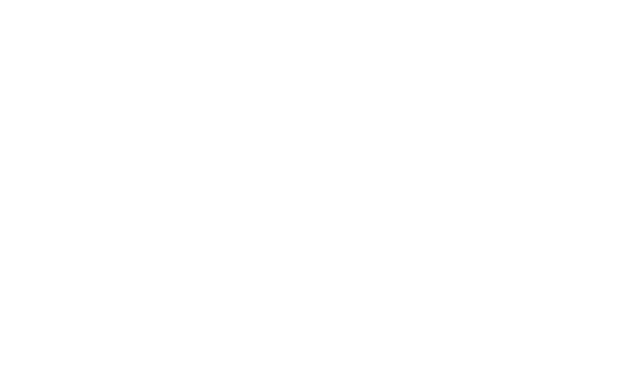
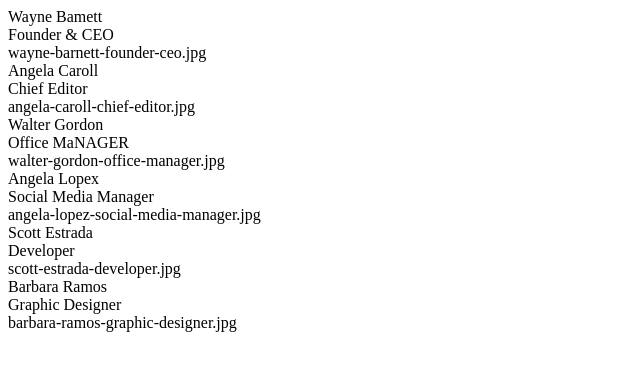
Before and after one commit to SebastianBuftea/js-our-team, a plain HTML site: page index.html in a window 1280 px wide. Shown: the whole page, without its empty margins (0-640 px from the left). Drawn offline with Linux system fonts and the light colour scheme.

Commit message:
[UPDATE] milestone 2

```diff
--- a/index.html
+++ b/index.html
@@ -7,6 +7,9 @@
     <title>Our teams</title>
 </head>
 <body>
+    <div id="info">
+
+    </div>
     <script type="text/javascript" src="./js/script.js"></script>
 </body>
 </html>
--- a/js/script.js
+++ b/js/script.js
@@ -31,11 +31,16 @@ let team=[
         foto:"barbara-ramos-graphic-designer.jpg"
     }
 ]
+let info= document.getElementById("info");
 
 // creao ul ciclo che mi legga tutti gli oggetti
 for (let i=0; i<team.length; i++){
+    let div = document.createElement("div")
+    let persona
     // creo un ciclo che per ogni oggetto mi legga i paramentri
     for (let key in team[i]) {
-        console.log(team[i][key]);
+        persona =`<div> ${team[i][key]} </div>`;
+        div.innerHTML+=persona;
       }
+      info.appendChild(div)
 }
```
